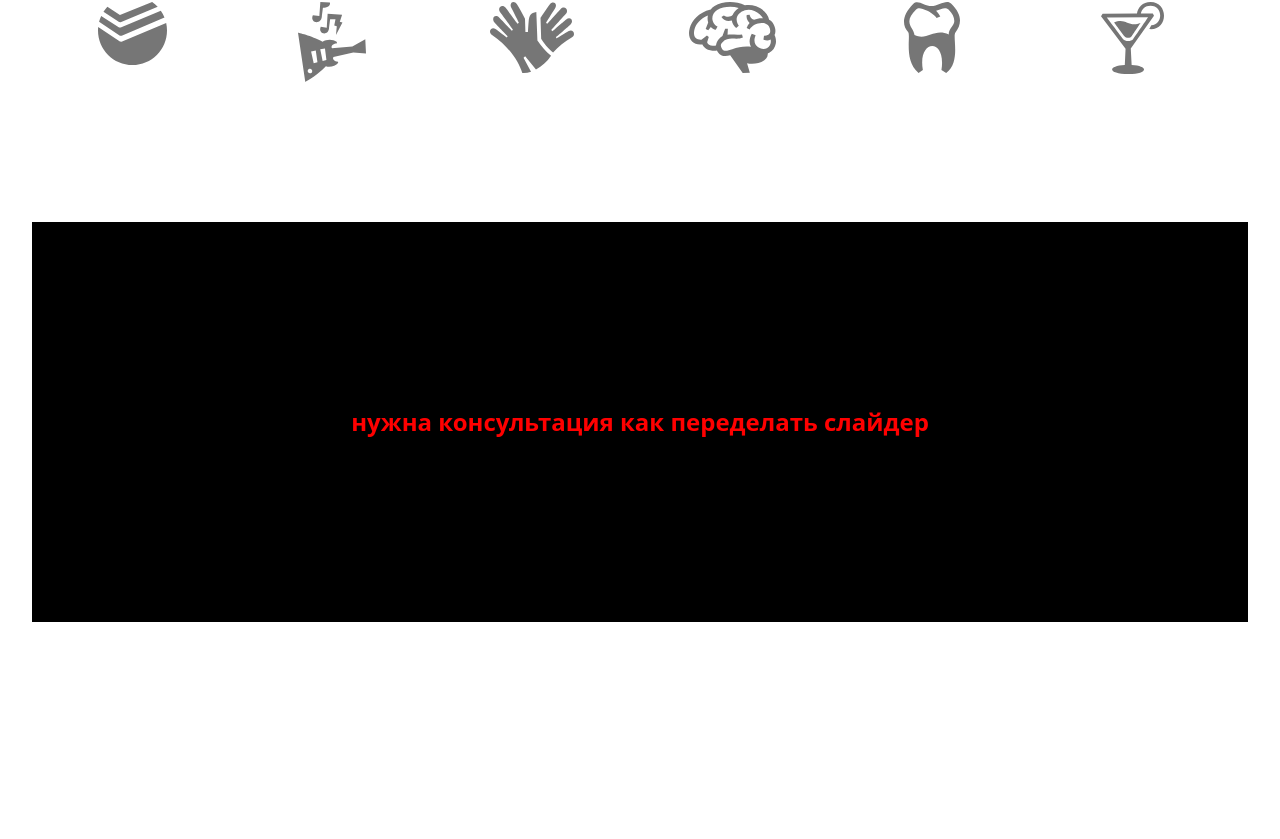
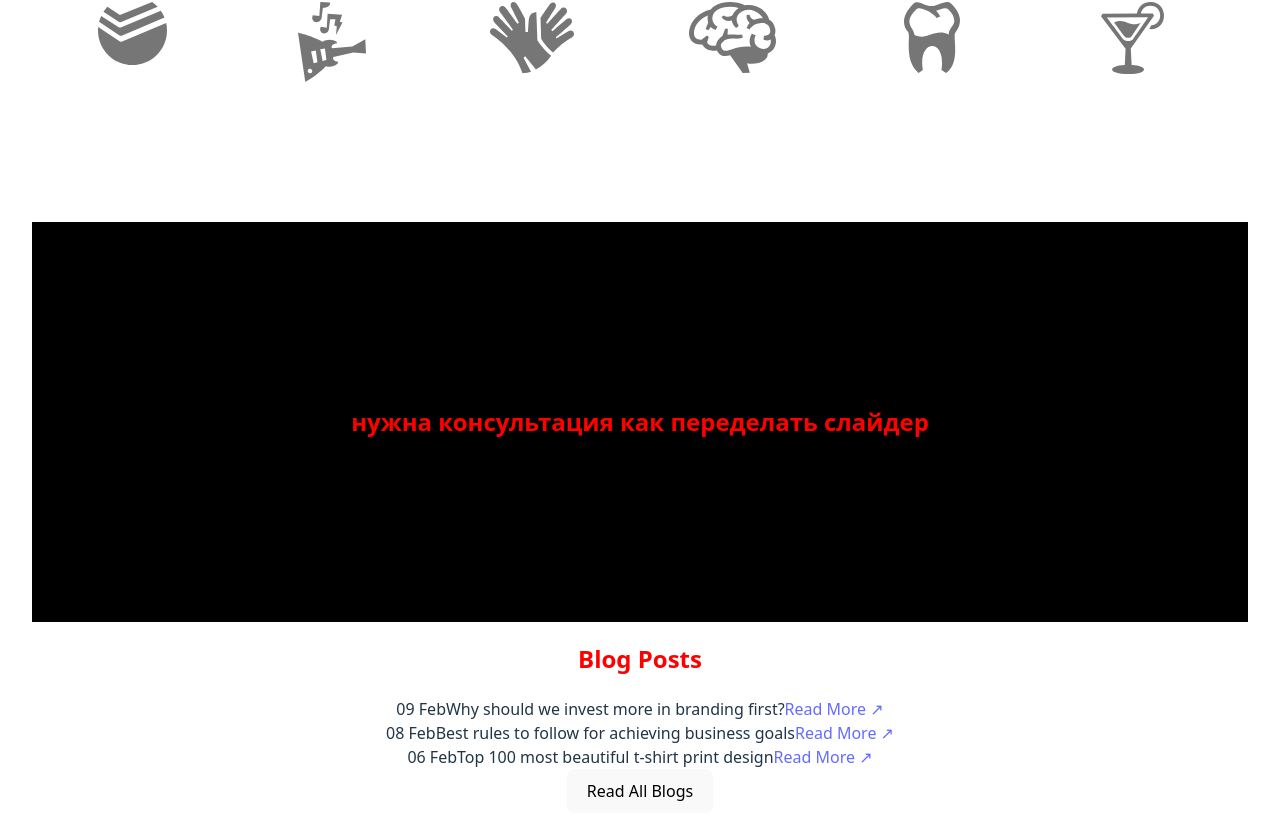
Before and after one commit to Anton-013/portfolio, a React (Vite) app: page / in a window 1280 px wide. Shown: the part 3869-4708 px from the top of the page. Before the commit the page ends 4542 px from the top, so only its background shows below. Built offline with nearby package versions, Linux system fonts and the light colour scheme.

Commit message:
add Blog

```diff
--- a/src/App.tsx
+++ b/src/App.tsx
@@ -1,6 +1,7 @@
 import './App.css'
 import { Header } from './layout/header/Header'
 import { About } from './layout/sections/about/About';
+import { Blog } from './layout/sections/blog/Blog';
 import { Brends } from './layout/sections/brends/Brends';
 import { Main } from './layout/sections/main/Main'
 import { Offer } from './layout/sections/offer/Offer';
@@ -17,6 +18,7 @@ function App() {
       <Portfolio />
       <Brends />
       <Testimony />
+      <Blog />
     </div>
   );
 };
--- /dev/null
+++ b/src/components/posts/Posts.tsx
@@ -0,0 +1,37 @@
+import React from "react";
+import styled from "styled-components";
+import { Post } from "./post/Post";
+
+const postList = [
+    {
+        postDate: "09 Feb",
+        text: "Why should we invest more in branding first?",
+    },
+    {
+        postDate: "08 Feb",
+        text: "Best rules to follow for achieving business goals",
+    },
+    {
+        postDate: "06 Feb",
+        text: "Top 100 most beautiful t-shirt print design",
+    },
+]
+
+export const Posts = () => {
+    return (
+        <StyledPosts>
+            {postList.map((i, index) => {
+                return (
+                    <Post
+                        key={index}
+                        postDate={i.postDate}
+                        text={i.text} />
+                )
+            })}
+        </StyledPosts>
+    )
+}
+
+const StyledPosts = styled.div`
+
+`
--- /dev/null
+++ b/src/components/posts/post/Post.tsx
@@ -0,0 +1,33 @@
+import React from "react";
+import styled from "styled-components";
+
+type PostPropsType = {
+    postDate: string
+    text: string
+}
+
+export const Post = (props: PostPropsType) => {
+    return (
+        <StyledPost>
+            <PostDate>{props.postDate}</PostDate>
+            <Text>{props.text}</Text>
+            <Link>Read More ↗</Link>
+        </StyledPost>
+    )
+}
+
+const StyledPost = styled.div`
+
+`
+
+const PostDate = styled.span`
+
+`
+
+const Text = styled.span`
+
+`
+
+const Link = styled.a`
+
+`
--- /dev/null
+++ b/src/layout/sections/blog/Blog.tsx
@@ -0,0 +1,18 @@
+import React from "react";
+import styled from "styled-components";
+import { SectionTitle } from "../../../components/SectionTitle";
+import { Posts } from "../../../components/posts/Posts";
+
+export const Blog = () => {
+    return (
+        <StyledBlog>
+            <SectionTitle>Blog Posts</SectionTitle>
+            <Posts />
+            <button>Read All Blogs</button>
+        </StyledBlog>
+    )
+}
+
+const StyledBlog = styled.section`
+
+`
```
